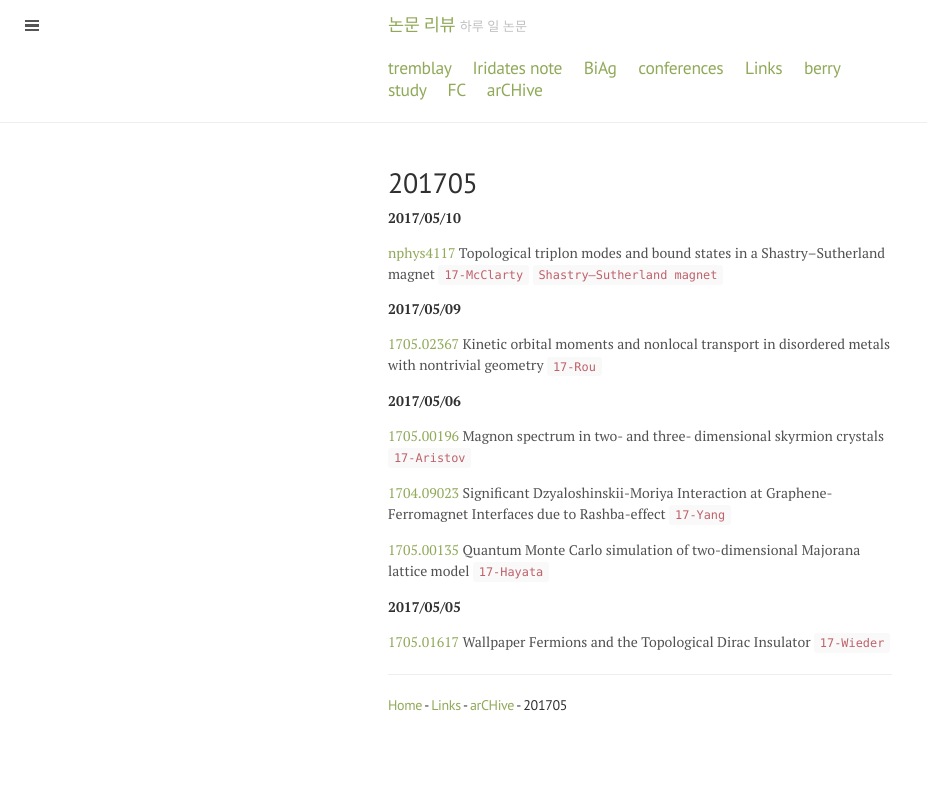
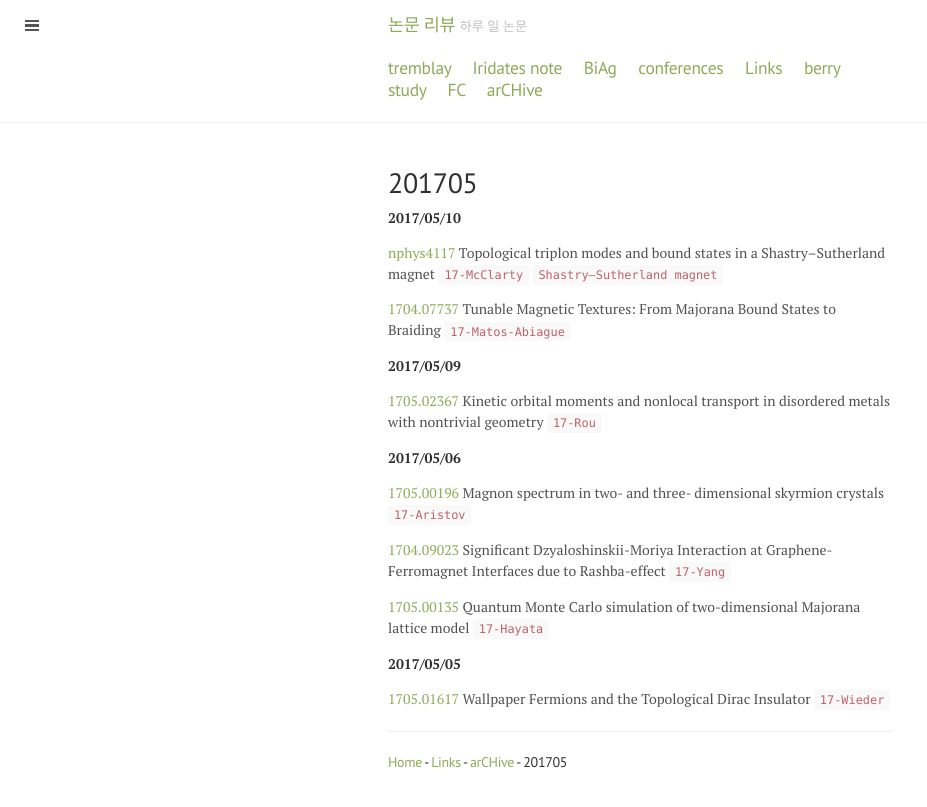
Before and after one commit to qkrwlsghdcjsworlt/work, a Jekyll site: the page built from 201705.md, in a window 1280 px wide. Shown: the top 807 px of the page, without its empty margins (0-927 px from the left). Built offline with Jekyll 4.4.1, drawn with Linux system fonts in a browser that asks for light colours.

Commit message:
“update”

```diff
--- a/201705.md
+++ b/201705.md
@@ -6,6 +6,8 @@ title: 201705
 __2017/05/10__
 
 [nphys4117](http://www.nature.com/nphys/journal/vaop/ncurrent/full/nphys4117.html) Topological triplon modes and bound states in a Shastry–Sutherland magnet `17-McClarty` `Shastry–Sutherland magnet`
+
+[1704.07737](https://arxiv.org/abs/1704.07737) Tunable Magnetic Textures: From Majorana Bound States to Braiding `17-Matos-Abiague`
 
 __2017/05/09__
 
```
